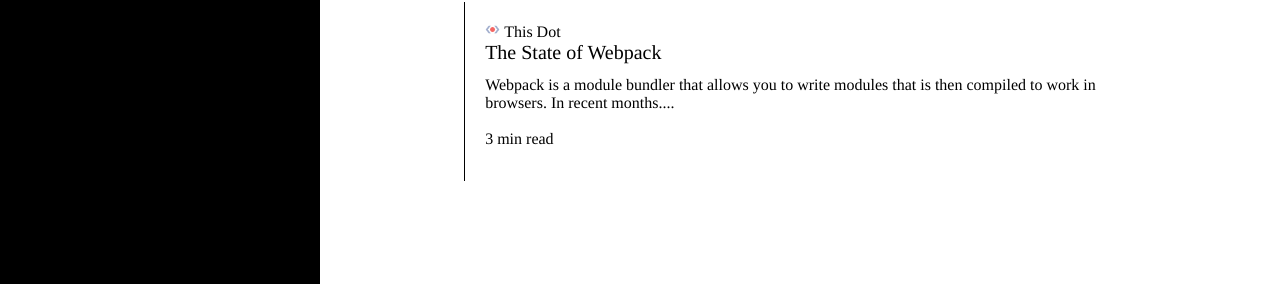
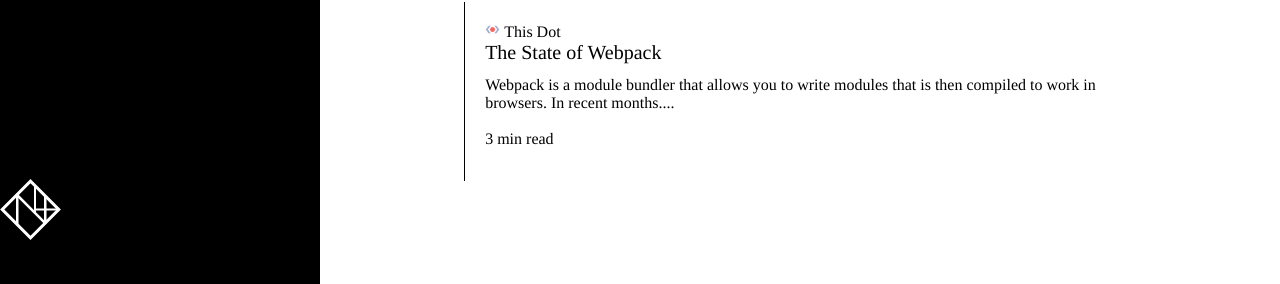
Before and after one commit to necoline/personal-site, a PHP site: page /blog.html in a window 1280 px wide. Shown: the part 749-1033 px from the top of the page. Run offline with PHP 8.4, Linux system fonts and the light colour scheme.

Commit message:
adding signature

```diff
--- a/blog.html
+++ b/blog.html
@@ -17,6 +17,7 @@
           <li><a href="blog.html" class="menu-item a-tag font">BLOG</a></li>
         </ul>
       </div>
+    <img src="css/icons/sig.svg" class="sig"/>
     </nav>
     <div class="main-page">
       <div class="main-body">
--- a/css/main.css
+++ b/css/main.css
@@ -190,3 +190,7 @@
 .snowflake {
   padding-left: 10%;
 }
+
+.sig {
+  margin-top: 68vh;
+}
--- a/index.html
+++ b/index.html
@@ -17,6 +17,8 @@
           <li><a href="blog.html" class="menu-item a-tag font">BLOG</a></li>
         </ul>
       </div>
+      <img src="css/icons/sig.svg" class="sig"/>
+
     </nav>
 
     <div class="top-layer">
--- a/projects.html
+++ b/projects.html
@@ -17,6 +17,7 @@
           <li><a href="blog.html" class="menu-item a-tag font">BLOG</a></li>
         </ul>
       </div>
+      <img src="css/icons/sig.svg" class="sig"/>
     </nav>
     <div class="main-page">
       <div class="main-body">
```
Also changed, not shown: css/icons/bullet.svg, css/icons/sig.svg (added).
